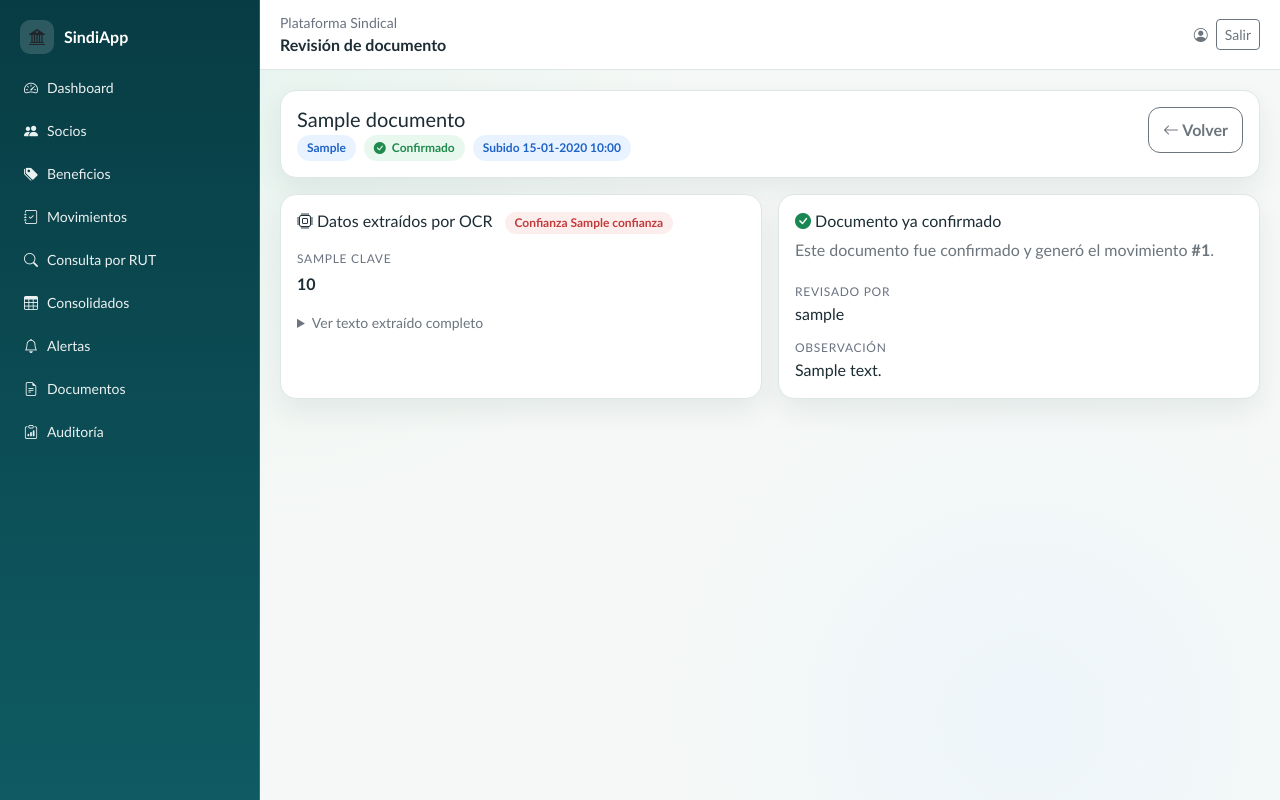
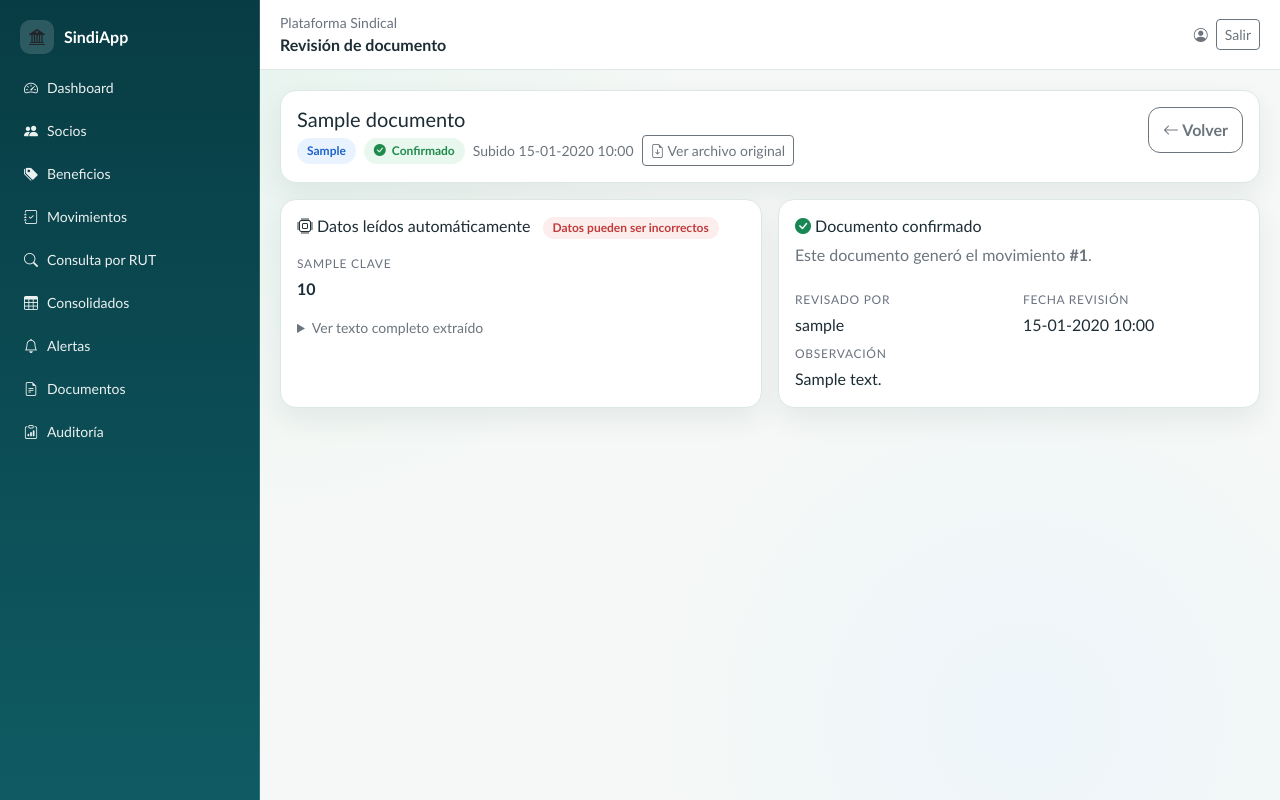
Before and after one commit to Miguel-Olivares94/CRM_RED, a Django app: template core/templates/core/sindiapp/documento_revisar.html in a window 1280 px wide. Run offline with Django 5.2, Linux system fonts and the light colour scheme; the template is opened without the code that fills it: most values are stand-ins (such as "Sample title", 1, 10 or a date in 2020).

Commit message:
fix: mejorar UX módulo documentos SindiApp
- KPI cards del listado ahora muestran conteo real por estado
- Validación de tamaño máximo 10 MB en backend al subir
- Input type=month para período (fuerza formato correcto en browser)
- Confirmar con errores hace render en lugar de redirect (conserva datos)
- Etiquetas OCR corregidas: numero_documento, tipo_documento, monto_neto
- Auditoría corregida: confianza= en vez de proveedor=
- Botón listado: "Revisar" para pendientes, "Ver detalle" para resueltos
- Enlace "Ver archivo original" en pantalla de revisión (MEDIA_URL en urls.py)
- Error OCR muestra mensaje amigable; detalle técnico en <details>
- Documentos en ERROR permiten confirmar manualmente o rechazar
- Motivo de rechazo es obligatorio (backend + frontend modal Bootstrap)
- Modal Bootstrap reemplaza window.confirm() para rechazo
- CTA "Subir primer documento" cuando la tabla está vacía
- 5 tests nuevos (79 total, todos OK)

Co-Authored-By: Claude Sonnet 4.6 <noreply@anthropic.com>

```diff
--- a/config/urls.py
+++ b/config/urls.py
@@ -16,9 +16,11 @@ Including another URLconf
 """
 from django.contrib import admin
 from django.urls import path, include
+from django.conf import settings
+from django.conf.urls.static import static
 
 urlpatterns = [
     path('i18n/', include('django.conf.urls.i18n')),
     path('admin/', admin.site.urls),
     path('', include('core.urls')),
-]
+] + static(settings.MEDIA_URL, document_root=settings.MEDIA_ROOT)
--- a/core/templates/core/sindiapp/documento_revisar.html
+++ b/core/templates/core/sindiapp/documento_revisar.html
@@ -9,7 +9,7 @@
       <div class="d-flex justify-content-between align-items-start flex-wrap gap-2">
         <div>
           <h5 class="mb-1">{{ documento.nombre_archivo }}</h5>
-          <div class="d-flex gap-2 flex-wrap">
+          <div class="d-flex gap-2 flex-wrap align-items-center">
             <span class="sindi-badge sindi-badge-info">{{ documento.tipo_archivo }}</span>
             {% if documento.estado == 'CONFIRMADO' %}
               <span class="sindi-badge sindi-badge-success"><i class="bi bi-check-circle-fill"></i> Confirmado</span>
@@ -18,26 +18,45 @@
             {% elif documento.estado == 'EN_REVISION' %}
               <span class="sindi-badge sindi-badge-accent"><i class="bi bi-eye-fill"></i> En revisión</span>
             {% elif documento.estado == 'ERROR' %}
-              <span class="sindi-badge sindi-badge-danger"><i class="bi bi-exclamation-triangle-fill"></i> Error OCR</span>
+              <span class="sindi-badge sindi-badge-danger"><i class="bi bi-exclamation-triangle-fill"></i> Error de lectura</span>
             {% else %}
               <span class="sindi-badge sindi-badge-info">{{ documento.get_estado_display }}</span>
             {% endif %}
-            <span class="sindi-badge sindi-badge-info">Subido {{ documento.created_at|date:'d-m-Y H:i' }}</span>
+            <span class="text-secondary small">Subido {{ documento.created_at|date:'d-m-Y H:i' }}</span>
+            {% if documento.archivo %}
+            <a href="{{ documento.archivo.url }}" target="_blank" class="btn btn-sm btn-outline-secondary">
+              <i class="bi bi-file-earmark-arrow-down"></i> Ver archivo original
+            </a>
+            {% endif %}
           </div>
         </div>
         <a class="btn btn-outline-secondary sindi-cta" href="{% url 'core:sindiapp_documento_list' %}">
           <i class="bi bi-arrow-left"></i> Volver
         </a>
       </div>
+    </div>
+  </div>
+</div>
 
-      {% if documento.estado == 'ERROR' and documento.error_mensaje %}
-      <div class="alert alert-danger mt-3 mb-0">
-        <strong><i class="bi bi-exclamation-triangle-fill"></i> Error OCR:</strong> {{ documento.error_mensaje }}
-      </div>
+{% if documento.estado == 'ERROR' %}
+<div class="row g-3 mb-3">
+  <div class="col-12">
+    <div class="alert alert-warning d-flex gap-3 align-items-start mb-0" role="alert">
+      <i class="bi bi-exclamation-triangle-fill fs-4 mt-1 flex-shrink-0"></i>
+      <div>
+        <strong>No pudimos leer el documento automáticamente.</strong>
+        <div class="mt-1">Puedes igualmente ingresar los datos manualmente en el formulario de abajo, o rechazar el documento si no es válido.</div>
+        {% if documento.error_mensaje %}
+        <details class="mt-2">
+          <summary class="small text-secondary" style="cursor:pointer;">Ver detalle técnico del error</summary>
+          <pre class="mt-1 p-2 bg-light rounded small" style="white-space:pre-wrap;max-height:120px;overflow:auto;">{{ documento.error_mensaje }}</pre>
+        </details>
         {% endif %}
       </div>
     </div>
   </div>
+</div>
+{% endif %}
 
 <div class="row g-3">
 
@@ -45,30 +64,41 @@
   <div class="col-lg-6">
     <div class="sindi-card h-100">
       <h6 class="mb-3">
-        <i class="bi bi-cpu"></i> Datos extraídos por OCR
+        <i class="bi bi-cpu"></i> Datos leídos automáticamente
         <span class="ms-2
           {% if datos.confianza == 'ALTA' %}sindi-badge sindi-badge-success
           {% elif datos.confianza == 'MEDIA' %}sindi-badge sindi-badge-accent
           {% else %}sindi-badge sindi-badge-danger{% endif %}">
-          Confianza {{ datos.confianza }}
+          {% if datos.confianza == 'ALTA' %}Lectura precisa
+          {% elif datos.confianza == 'MEDIA' %}Verifica los datos
+          {% else %}Datos pueden ser incorrectos{% endif %}
         </span>
       </h6>
       <div class="row g-2">
-        {% with campos=datos.to_dict.items %}
-          {% for clave, valor in campos %}
-            {% if clave != 'confianza' %}
+        {% for clave, valor in datos.to_dict.items %}
+          {% if clave != 'confianza' and clave != 'observaciones' %}
           <div class="col-md-6">
-              <div class="sindi-card-title">{{ clave|capfirst|cut:"_" }}</div>
+            <div class="sindi-card-title">
+              {% if clave == 'rut' %}RUT del emisor
+              {% elif clave == 'nombre' %}Nombre del emisor
+              {% elif clave == 'tipo_documento' %}Tipo de documento
+              {% elif clave == 'numero_documento' %}Número de documento
+              {% elif clave == 'fecha' %}Fecha
+              {% elif clave == 'monto_neto' %}Monto neto ($)
+              {% elif clave == 'iva' %}IVA ($)
+              {% elif clave == 'total' %}Total ($)
+              {% elif clave == 'beneficio_sugerido' %}Beneficio sugerido
+              {% else %}{{ clave|capfirst }}{% endif %}
+            </div>
             <div class="fw-semibold">{{ valor|default:"—" }}</div>
           </div>
           {% endif %}
         {% endfor %}
-        {% endwith %}
       </div>
       {% if documento.texto_extraido %}
       <details class="mt-3">
-        <summary class="small text-secondary" style="cursor:pointer;">Ver texto extraído completo</summary>
-        <pre class="mt-2 p-2 bg-light rounded small" style="max-height:200px;overflow:auto;white-space:pre-wrap;">{{ documento.texto_extraido }}</pre>
+        <summary class="small text-secondary" style="cursor:pointer;">Ver texto completo extraído</summary>
+        <pre class="mt-2 p-2 bg-light rounded small" style="max-height:200px;overflow:auto;white-space:pre-wrap;">{{ documento.texto_extraido|slice:":3000" }}</pre>
       </details>
       {% endif %}
     </div>
@@ -78,34 +108,47 @@
   <div class="col-lg-6">
     {% if documento.estado == 'CONFIRMADO' %}
       <div class="sindi-card h-100">
-        <h6><i class="bi bi-check-circle-fill text-success"></i> Documento ya confirmado</h6>
-        <p class="text-secondary">Este documento fue confirmado y generó el movimiento
+        <h6><i class="bi bi-check-circle-fill text-success"></i> Documento confirmado</h6>
+        <p class="text-secondary">Este documento generó el movimiento
           <strong>#{{ documento.movimiento_creado.pk }}</strong>.</p>
-        <div class="mt-2">
-          <span class="sindi-card-title">Revisado por</span>
+        <div class="row g-2 mt-1">
+          <div class="col-6">
+            <div class="sindi-card-title">Revisado por</div>
             <div>{{ documento.revisado_por.username|default:'—' }}</div>
           </div>
-        <div class="mt-2">
-          <span class="sindi-card-title">Observación</span>
-          <div>{{ documento.observacion_revision|default:'—' }}</div>
+          <div class="col-6">
+            <div class="sindi-card-title">Fecha revisión</div>
+            <div>{{ documento.fecha_revision|date:'d-m-Y H:i'|default:'—' }}</div>
+          </div>
+          {% if documento.observacion_revision %}
+          <div class="col-12">
+            <div class="sindi-card-title">Observación</div>
+            <div>{{ documento.observacion_revision }}</div>
+          </div>
+          {% endif %}
         </div>
       </div>
 
     {% elif documento.estado == 'RECHAZADO' %}
       <div class="sindi-card h-100">
         <h6><i class="bi bi-x-circle-fill text-danger"></i> Documento rechazado</h6>
-        <div class="mt-2">
-          <span class="sindi-card-title">Motivo</span>
+        <div class="row g-2 mt-1">
+          <div class="col-12">
+            <div class="sindi-card-title">Motivo</div>
             <div>{{ documento.observacion_revision|default:'Sin motivo registrado' }}</div>
           </div>
-        <div class="mt-2">
-          <span class="sindi-card-title">Rechazado por</span>
+          <div class="col-6">
+            <div class="sindi-card-title">Rechazado por</div>
             <div>{{ documento.revisado_por.username|default:'—' }}</div>
+          </div>
+          <div class="col-6">
+            <div class="sindi-card-title">Fecha</div>
+            <div>{{ documento.fecha_revision|date:'d-m-Y H:i'|default:'—' }}</div>
+          </div>
         </div>
       </div>
 
     {% elif puede_revisar %}
-      <!-- Formulario de confirmación -->
       <div class="sindi-card h-100">
         <h6 class="mb-3"><i class="bi bi-pencil-square"></i> Completar y confirmar</h6>
         <form method="post" action="{% url 'core:sindiapp_documento_confirmar' documento.pk %}" class="sindi-form-grid" id="form-confirmar">
@@ -117,7 +160,8 @@
               <option value="">— Selecciona socio —</option>
               {% for socio in socios %}
                 <option value="{{ socio.pk }}"
-                  {% if datos.rut and datos.rut in socio.rut %}selected{% endif %}>
+                  {% if form_post.socio == socio.pk|stringformat:"s" %}selected
+                  {% elif not form_post and datos.rut and datos.rut in socio.rut %}selected{% endif %}>
                   {{ socio.rut }} — {{ socio.nombre }}
                 </option>
               {% endfor %}
@@ -130,7 +174,8 @@
               <option value="">— Selecciona beneficio —</option>
               {% for ben in beneficios %}
                 <option value="{{ ben.pk }}"
-                  {% if datos.beneficio_sugerido and datos.beneficio_sugerido|lower in ben.nombre|lower %}selected{% endif %}>
+                  {% if form_post.tipo_beneficio == ben.pk|stringformat:"s" %}selected
+                  {% elif not form_post and datos.beneficio_sugerido and datos.beneficio_sugerido|lower in ben.nombre|lower %}selected{% endif %}>
                   {{ ben.nombre }}
                 </option>
               {% endfor %}
@@ -140,52 +185,76 @@
           <div class="row g-2 mb-3">
             <div class="col-md-6">
               <label class="form-label">Período <span class="text-danger">*</span></label>
-              <input type="text" name="periodo" class="form-control"
-                     placeholder="YYYY-MM" required maxlength="7">
+              <input type="month" name="periodo" class="form-control" required
+                     value="{{ form_post.periodo|default:'' }}">
             </div>
             <div class="col-md-6">
               <label class="form-label">Monto ($) <span class="text-danger">*</span></label>
               <input type="number" name="monto" class="form-control"
                      min="1" step="1" required
-                     value="{{ datos.total|default:'' }}">
+                     value="{{ form_post.monto|default:datos.total|default:'' }}">
             </div>
           </div>
 
           <div class="mb-3">
             <label class="form-label">Observación</label>
-            <input type="text" name="observacion" class="form-control" maxlength="300">
+            <input type="text" name="observacion" class="form-control" maxlength="300"
+                   value="{{ form_post.observacion|default:'' }}">
           </div>
 
           <div class="d-flex gap-2">
             <button type="submit" class="btn btn-success sindi-cta">
-              <i class="bi bi-check-circle"></i> Confirmar y crear movimiento
+              <i class="bi bi-check-circle"></i> Confirmar
+            </button>
+            <button type="button" class="btn btn-outline-danger sindi-cta"
+                    data-bs-toggle="modal" data-bs-target="#modalRechazo">
+              <i class="bi bi-x-circle"></i> Rechazar
             </button>
           </div>
-        </form>
-
-        <hr>
-
-        <!-- Formulario de rechazo -->
-        <form method="post" action="{% url 'core:sindiapp_documento_rechazar' documento.pk %}" id="form-rechazar">
-          {% csrf_token %}
-          <div class="mb-2">
-            <label class="form-label">Motivo del rechazo</label>
-            <input type="text" name="motivo" class="form-control" maxlength="300"
-                   placeholder="Ej: documento ilegible, datos incorrectos…">
-          </div>
-          <button type="submit" class="btn btn-outline-danger sindi-cta"
-                  onclick="return confirm('¿Confirmas que deseas rechazar este documento?')">
-            <i class="bi bi-x-circle"></i> Rechazar
-          </button>
         </form>
       </div>
 
     {% else %}
       <div class="sindi-card h-100">
-        <p class="text-secondary">No tienes permiso para confirmar o rechazar documentos.</p>
+        <div class="text-secondary">
+          <i class="bi bi-lock"></i> No tienes permiso para confirmar o rechazar este documento.
+          Contacta a un administrador o tesorero para que lo gestione.
+        </div>
       </div>
     {% endif %}
   </div>
 
 </div>
+
+{% if puede_revisar and documento.estado != 'CONFIRMADO' and documento.estado != 'RECHAZADO' %}
+<!-- Modal Bootstrap de rechazo -->
+<div class="modal fade" id="modalRechazo" tabindex="-1" aria-labelledby="modalRechazoLabel" aria-hidden="true">
+  <div class="modal-dialog modal-dialog-centered">
+    <div class="modal-content" style="border-radius: 16px; border: 1px solid var(--sindi-border);">
+      <div class="modal-header border-0 pb-0">
+        <h5 class="modal-title" id="modalRechazoLabel">
+          <i class="bi bi-x-circle-fill text-danger"></i> Rechazar documento
+        </h5>
+        <button type="button" class="btn-close" data-bs-dismiss="modal" aria-label="Cerrar"></button>
+      </div>
+      <form method="post" action="{% url 'core:sindiapp_documento_rechazar' documento.pk %}" id="form-rechazar">
+        {% csrf_token %}
+        <div class="modal-body pt-2">
+          <p class="text-secondary small mb-3">Esta acción no creará ningún movimiento y no se puede deshacer.</p>
+          <label class="form-label fw-bold">Motivo del rechazo <span class="text-danger">*</span></label>
+          <textarea name="motivo" class="form-control" rows="3" required maxlength="300"
+                    placeholder="Ej: documento ilegible, datos incorrectos, archivo duplicado…"></textarea>
+        </div>
+        <div class="modal-footer border-0 pt-0">
+          <button type="button" class="btn btn-outline-secondary" data-bs-dismiss="modal">Cancelar</button>
+          <button type="submit" class="btn btn-danger sindi-cta">
+            <i class="bi bi-x-circle"></i> Confirmar rechazo
+          </button>
+        </div>
+      </form>
+    </div>
+  </div>
+</div>
+{% endif %}
+
 {% endblock %}
```
Also changed, not shown: core/templates/core/sindiapp/documento_list.html (+38 -15 lines), core/tests/test_sindicato_views.py (+41 -0 lines), core/views.py (+41 -2 lines). Lines whose indentation alone changed are shown as unchanged.
